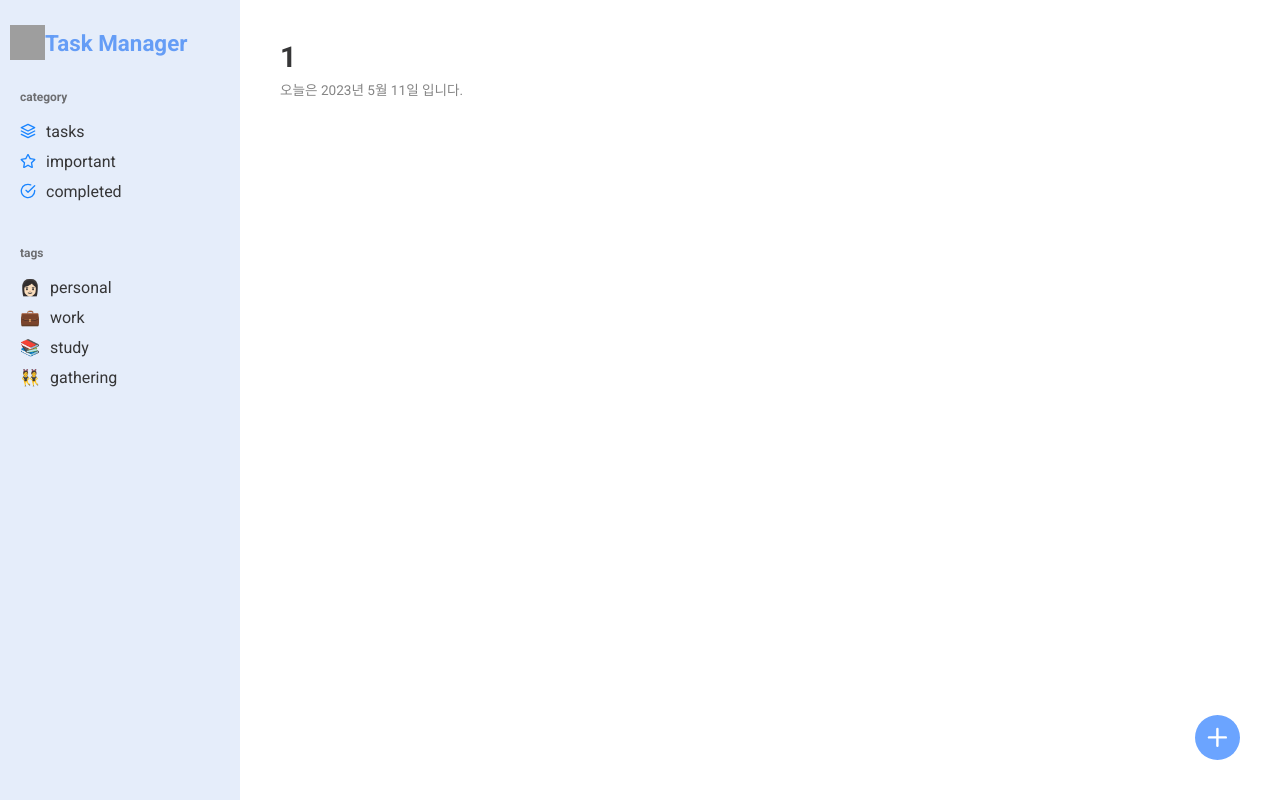
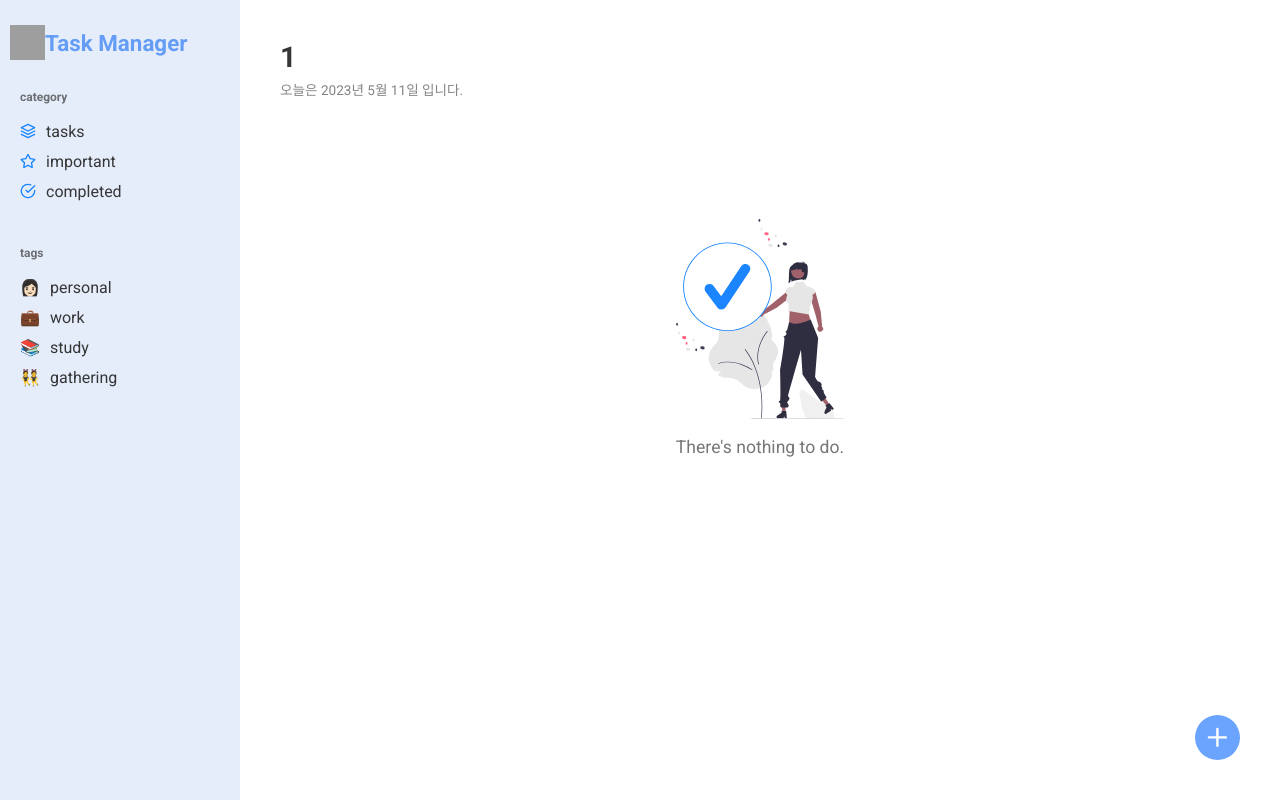
Before and after one commit to jhsung23/todo-app, a React (Create React App) app in the folder client/: page /tag/1 in a window 1280 px wide. Shown: the top 800 px of the page. Built offline with nearby package versions, Linux system fonts and the light colour scheme; grey boxes are pictures that could not be loaded.

Commit message:
feat: 태스크가 없는 경우 대체 이미지

```diff
--- a/client/src/pages/TaskPage.js
+++ b/client/src/pages/TaskPage.js
@@ -5,11 +5,30 @@ import { useDispatch, useSelector } from 'react-redux';
 import Header from '../components/Header';
 import TaskItem from '../components/TaskItem';
 import { open, change } from '../module/modal';
+import { ReactComponent as Nothing } from '../img/Nothing.svg';
 
 const Container = styled.div`
   padding: 20px;
   padding-top: 40px;
   height: 100vh;
+`;
+
+const Wrapper = styled.div`
+  height: 100%;
+  display: flex;
+  flex-direction: column;
+  align-items: center;
+
+  & .nothing {
+    width: 200px;
+    height: 200px;
+    margin-top: 100px;
+  }
+
+  & p {
+    color: #777;
+    font-size: 1.1rem;
+  }
 `;
 
 const TaskPage = () => {
@@ -40,9 +59,14 @@ const TaskPage = () => {
   return (
     <Container onClick={closeModal}>
       <Header title={pageTitle.charAt(0).toUpperCase() + pageTitle.slice(1)} />
-      {taskData.map((task) => (
-        <TaskItem key={task.id} task={task} />
-      ))}
+      {taskData.length ? (
+        taskData.map((task) => <TaskItem key={task.id} task={task} />)
+      ) : (
+        <Wrapper>
+          <Nothing className="nothing" />
+          <p>There's nothing to do.</p>
+        </Wrapper>
+      )}
     </Container>
   );
 };
```
Also changed, not shown: client/src/img/Nothing.svg (added).
